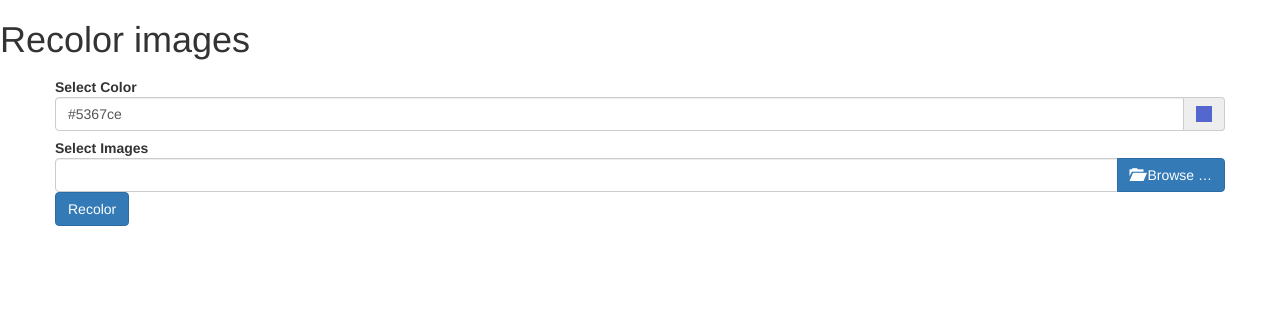
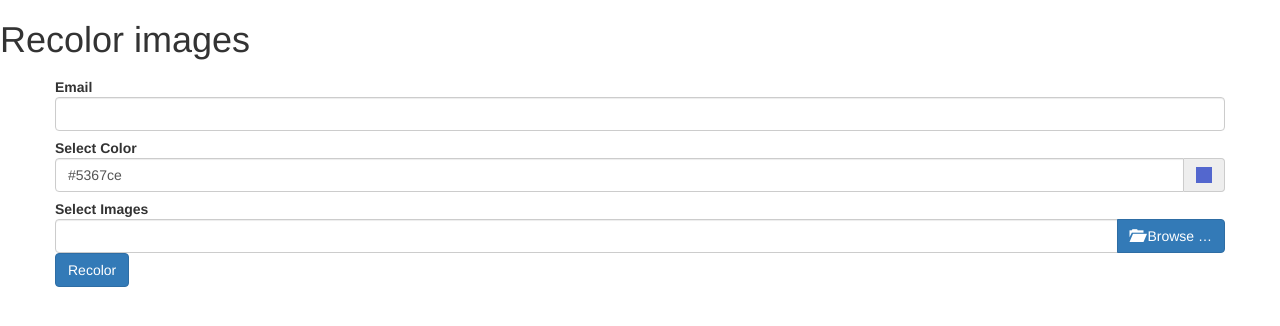
Before and after one commit to olga-kuzmina/greige, a Flask app: page / in a window 1280 px wide. Shown: the top 326 px of the page. Run offline with Flask 2, Linux system fonts and the light colour scheme; parts of the project's set-up code (start-up, migrations or seed data) failed here and were passed over; some libraries are stand-ins or nearby versions.

Commit message:
Mailing greige results

```diff
--- a/app/templates/index.html
+++ b/app/templates/index.html
@@ -19,7 +19,7 @@
             data: formData,
             type: 'POST',
             success: function(response) {
-                console.log(response);
+              resp = response;
             },
             error: function(error) {
                 console.log(error);
@@ -37,6 +37,8 @@
       <div class="container">
         <form id="recolorForm" class="form-horizontal">
             <div class="form-group">
+              <label class="control-label">Email</label>
+              <input name="email" type="email" class="form-control">
               <label class="control-label">Select Color</label>
               <div class="input-group colpicker">
                 <input type="text" value="#5367ce" name="color" class="form-control" />
--- a/app/views.py
+++ b/app/views.py
@@ -1,11 +1,23 @@
 from flask import render_template, request
 from app import app
+from utils import greige, send_mail
 
 @app.route('/')
 def index():
     return render_template("index.html")
 
+
 @app.route('/recolor', methods=["POST"])
 def recolor():
     uploaded_files = request.files.getlist("files")
-    return ""
+    color = request.form.get('color')
+    email = request.form.get('email')
+
+    greiged_files = []
+    for u_file in uploaded_files:
+        f_name, f_extension = u_file.filename.split('.')
+        new_filename = f_name + '_%s.' % color[1:] + f_extension
+        greiged_files.append({'name': new_filename, 'file': greige(u_file, color)})
+
+    send_mail(email, greiged_files)
+    return ''
```
Also changed, not shown: app/__init__.py (+7 -1 lines), 1 other file.
